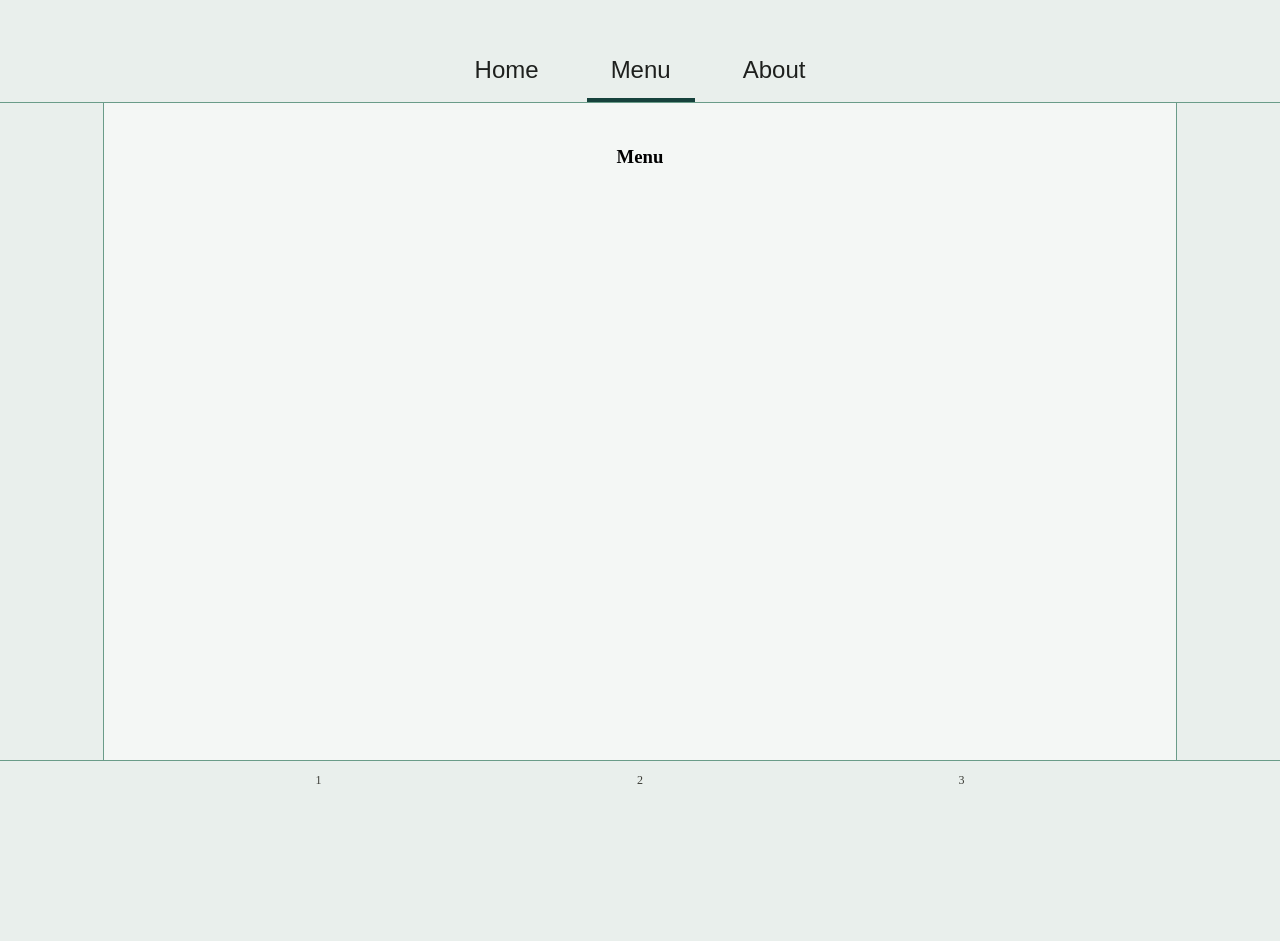
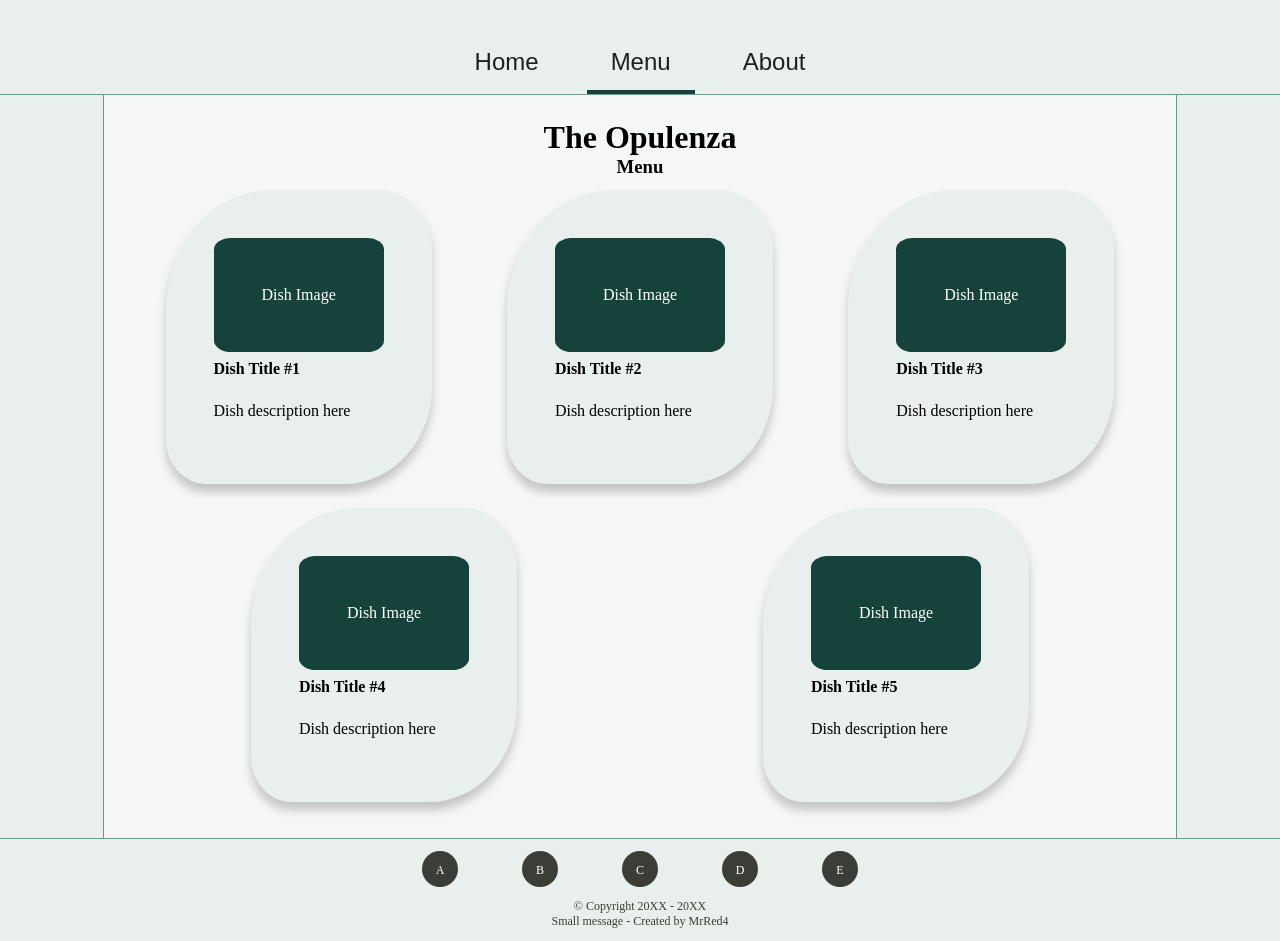
Before and after one commit to MrRed4/restaurant-page, a website built with webpack: page src/template.html in a window 1280 px wide. Both pictures are taken after a click on the button "Menu". Before the commit the page ends 800 px from the top, so only its background shows below. Built offline with nearby package versions, Linux system fonts and the light colour scheme.

Commit message:
Add menu page and update style

```diff
--- a/src/about.js
+++ b/src/about.js
@@ -2,15 +2,12 @@ import { newActiveTab } from "./index.js"
 
 const currentTab = document.querySelector('#about')
 const container = document.querySelector('#content')
-const div = document.createElement('div')
-const header = document.createElement('h3')
-div.classList.add('about')
-header.textContent = 'About'
+const subheader = document.createElement('h3')
+subheader.textContent = 'About'
 
 function loadAbout() {
     newActiveTab(currentTab)
-    container.appendChild(div)
-    div.appendChild(header)
+    container.appendChild(subheader)
 }
 
 export { loadAbout }
--- a/src/home.js
+++ b/src/home.js
@@ -2,15 +2,9 @@ import { newActiveTab } from "./index.js"
 
 const currentTab = document.querySelector('#home')
 const container = document.querySelector('#content')
-const div = document.createElement('div')
-const header = document.createElement('h3')
-div.classList.add('home')
-header.textContent = 'Restaurant Website'
 
 function loadHome() {
     newActiveTab(currentTab)
-    container.appendChild(div)
-    div.appendChild(header)
 }
 
 export { loadHome }
--- a/src/index.js
+++ b/src/index.js
@@ -16,6 +16,13 @@ function newActiveTab(newTab) {
     oldTab.classList.remove('active')
     newTab.classList.add('active')
     document.querySelector('#content').innerHTML = ''
+    createHeader()
+}
+
+function createHeader() {
+    const header = document.createElement('h1')
+    header.textContent = 'The Opulenza'
+    document.querySelector('#content').appendChild(header)
 }
 
 export { newActiveTab }
--- a/src/menu.js
+++ b/src/menu.js
@@ -2,15 +2,49 @@ import { newActiveTab } from "./index.js"
 
 const currentTab = document.querySelector('#menu')
 const container = document.querySelector('#content')
-const div = document.createElement('div')
-const header = document.createElement('h3')
-div.classList.add('menu')
-header.textContent = 'Menu'
+const subheader = document.createElement('h3')
+const menu = document.createElement('div')
+menu.classList = 'menu'
+subheader.textContent = 'Menu'
+
+class menuItem {
+    constructor(image, title, description, price) {
+        this.image = image
+        this.title = title
+        this.description = description
+        this.price = price
+    }
+}
+
+const list = []
+// Creating dishes to display
+for (let i = 0; i < 5; i++) {
+    list.push(new menuItem(`Dish Image`, `Dish Title #${list.length + 1}`, `Dish description here`, 0))
+}
 
 function loadMenu() {
     newActiveTab(currentTab)
-    container.appendChild(div)
-    div.appendChild(header)
+    container.appendChild(subheader)
+    container.appendChild(menu)
+    menu.innerHTML = ''
+
+    for (let i = 0; i < list.length; i++) {
+        const menuitem = document.createElement('div')
+        const title = document.createElement('h4')
+        const desc = document.createElement('p')
+        const img = document.createElement('div')
+
+        menuitem.classList = 'menu-item'
+        title.textContent = list[i].title
+        desc.textContent = list[i].description
+        img.classList = 'image'
+        img.textContent = list[i].image
+
+        menu.appendChild(menuitem)
+        menuitem.appendChild(img)
+        menuitem.appendChild(title)
+        menuitem.appendChild(desc)
+    }
 }
 
 export { loadMenu }
--- a/src/styles.css
+++ b/src/styles.css
@@ -11,22 +11,28 @@
     cursor: pointer;
 }
 
+h1, h2, h3, h4 {
+    margin: 0;
+}
+
+html, body {
+    height: 100%;
+}
+
 body {
     padding: 0;
     margin: 0;
     background-color: var(--background);
     display: flex;
     flex-direction: column;
-    justify-content: center;
     align-items: center;
-    height: 100vh;
 }
 
 nav {
     display: flex;
     justify-content: center;
     align-items: flex-end;
-    margin-top: 32px;
+    margin-top: 24px;
     border-bottom: 1px solid var(--mid);
     gap: 24px;
     width: 100%;
@@ -54,21 +60,75 @@ nav > button:hover {
 
 #content {
     display: flex;
-    justify-content: center;
+    align-items: center;
+    flex-direction: column;
     background-color: #f4f7f5;
     width: 80%;
-    height: 100%;
     padding: 24px;
     border-left: 1px solid var(--mid);
     border-right: 1px solid var(--mid);
+    flex: 1;
+}
+
+.menu {
+    display: flex;
+    flex-wrap: wrap;
+    justify-content: space-around;
+}
+
+.menu-item {
+    display: flex;
+    flex-direction: column;
+    width: auto;
+    height: auto;
+    gap: 8px;
+    border-radius: 40% 20% 33% 15%;
+    background-color: var(--background);
+    padding: 48px;
+    margin: 12px;
+    box-shadow: rgb(0, 0, 0, 0.2) 0 8px 10px;
+}
+
+.menu-item > .image {
+    padding: 48px;
+    background-color: #16423C;
+    color: white;
+    border-radius: 10%;
 }
 
 footer {
     display: flex;
+    flex-direction: column;
+    align-items: center;
     width: 100%;
-    justify-content: space-evenly;
-    align-items: center;
     border-top: 1px solid var(--mid);
     font-size: 12px;
     color: var(--light-text);
 }
+
+.media {
+    display: flex;
+    gap: 64px;
+    padding-top: 12px;
+}
+
+.media > div {
+    background-color: var(--light-text);
+    padding: 12px;
+    border-radius: 50%;
+    height: 12px;
+    width: 12px;
+    text-align: center;
+    color: white;
+}
+
+.copyright {
+    display: flex;
+    flex-direction: column;
+    align-items: center;
+    padding: 12px;
+}
+
+.copyright > p {
+    margin: 0;
+}
--- a/src/template.html
+++ b/src/template.html
@@ -3,7 +3,7 @@
 <head>
     <meta charset="UTF-8">
     <meta name="viewport" content="width=device-width, initial-scale=1.0">
-    <title>Restaurant Homepage</title>
+    <title>Opulenza</title>
 </head>
 <body>
     <head>
@@ -13,11 +13,21 @@
             <button id="about" class="clickable">About</button>
         </nav>
     </head>
-    <div id="content"></div>
+    <div id="content">
+
+    </div>
     <footer>
-        <p>1</p>
-        <p>2</p>
-        <p>3</p>
+        <div class="media">
+            <div class="clickable">A</div>
+            <div class="clickable">B</div>
+            <div class="clickable">C</div>
+            <div class="clickable">D</div>
+            <div class="clickable">E</div>
+        </div>
+        <div class="copyright">
+            <p>© Copyright 20XX - 20XX</p>
+            <p>Small message - Created by MrRed4</p>
+        </div>
     </footer>
 </body>
 </html>
```
